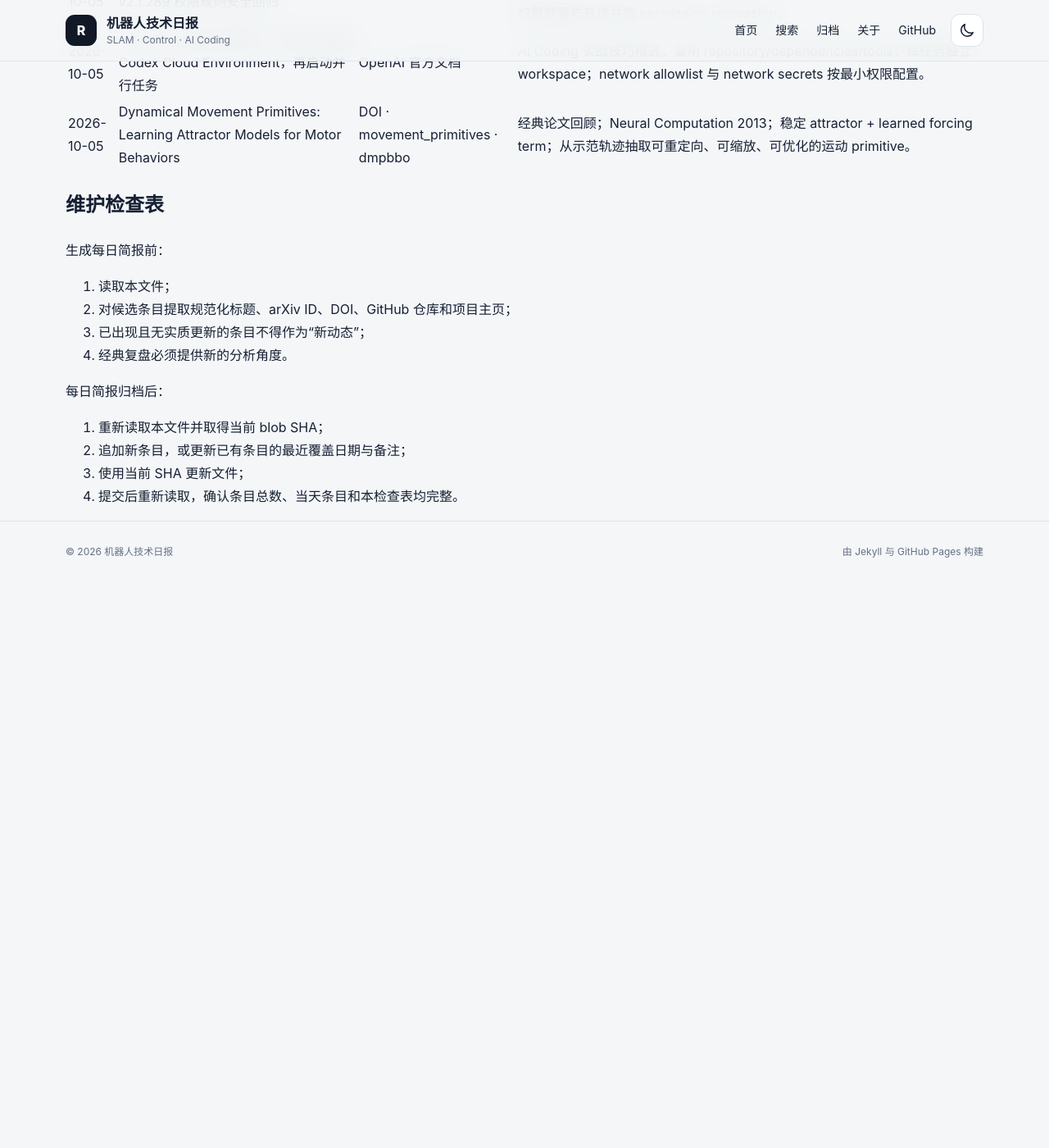
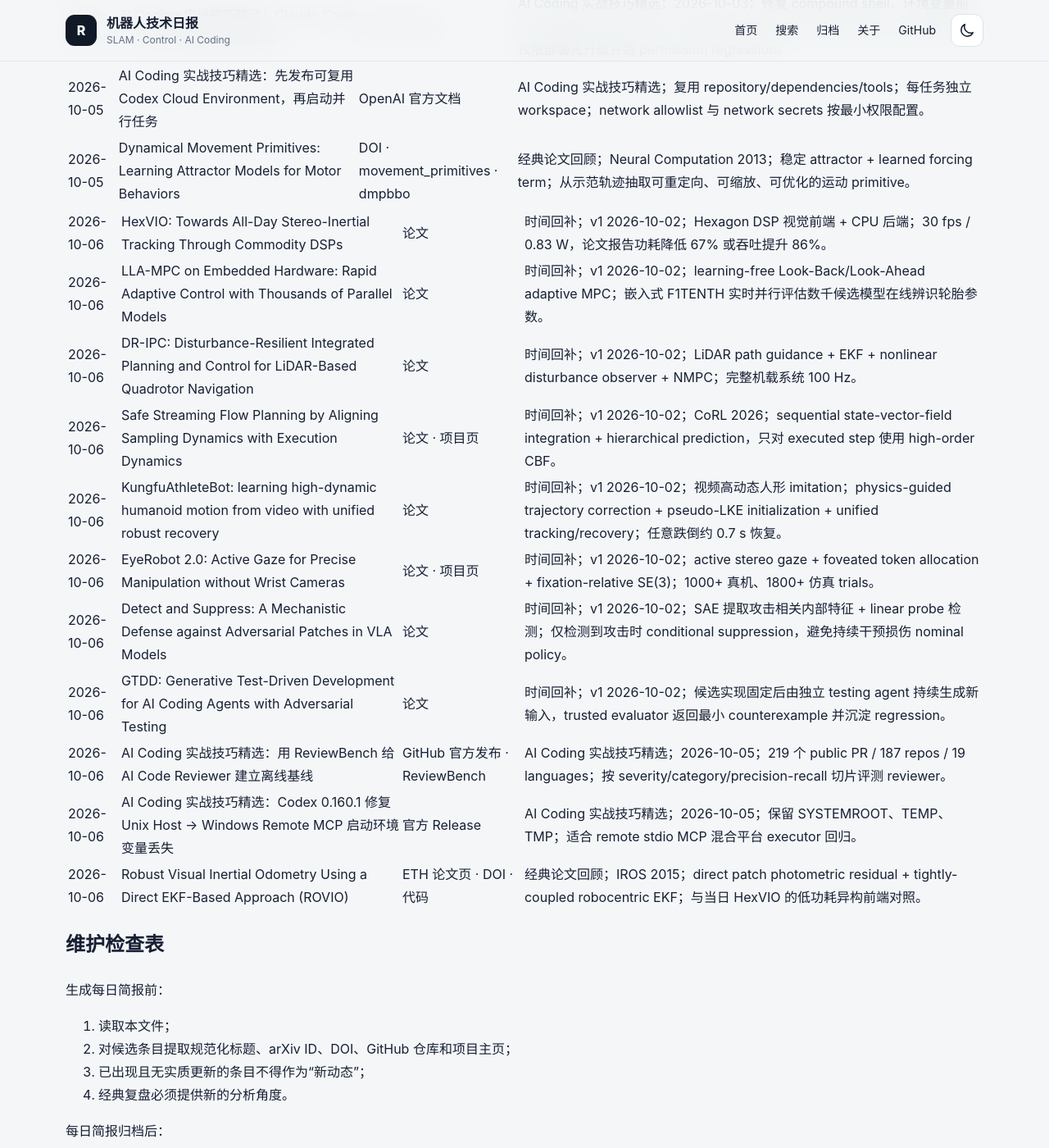
Before and after one commit to helywin/daily, a Jekyll site: the page built from robotics-brief-covered-items.md, in a window 1280 px wide and 1400 px high, scrolled down 60223 px. Shown: the whole window at 82% size. Built offline with Jekyll 4.4.1, drawn with Linux system fonts in a browser that asks for light colours; our own code applies the rules of GitHub Pages for plain Markdown files; before the commit the page ends 60931 px from its top, so only the background shows below that; some of the changed text lies outside the part shown.

Commit message:
docs: update robotics brief coverage index for 2026-10-06

```diff
--- a/robotics-brief-covered-items.md
+++ b/robotics-brief-covered-items.md
@@ -1,6 +1,6 @@
 # 机器人技术简报已覆盖条目索引
 
-> 最后更新：2026-10-05（Asia/Shanghai）
+> 最后更新：2026-10-06（Asia/Shanghai）
 >
 > 用途：每日简报选题前强制查重。本文件保留全部历史条目的最近覆盖日期、规范标题、至少一个可直接访问的原始来源和必要备注。
 >
@@ -129,6 +129,9 @@
 > 2026-10-04 新增 8 条主动态、2 条 AI Coding 实战技巧精选与 1 条经典论文回顾，共 883 条。
 
 > 2026-10-05 新增 8 条主动态、2 条 AI Coding 实战技巧精选与 1 条经典论文回顾，共 894 条。
+
+>
+> 2026-10-06 新增 8 条主动态、2 条 AI Coding 实战技巧精选与 1 条经典论文回顾，共 905 条。
 
 ## 已核验条目
 
@@ -1087,6 +1090,19 @@
 | 2026-10-05 | AI Coding 实战技巧精选：先发布可复用 Codex Cloud Environment，再启动并行任务 | [OpenAI 官方文档](https://learn.chatgpt.com/docs/cloud) | AI Coding 实战技巧精选；复用 repository/dependencies/tools；每任务独立 workspace；network allowlist 与 network secrets 按最小权限配置。 |
 | 2026-10-05 | Dynamical Movement Primitives: Learning Attractor Models for Motor Behaviors | [DOI](https://doi.org/10.1162/NECO_a_00393) · [movement_primitives](https://github.com/dfki-ric/movement_primitives) · [dmpbbo](https://github.com/stulp/dmpbbo) | 经典论文回顾；Neural Computation 2013；稳定 attractor + learned forcing term；从示范轨迹抽取可重定向、可缩放、可优化的运动 primitive。 |
 
+
+| 2026-10-06 | HexVIO: Towards All-Day Stereo-Inertial Tracking Through Commodity DSPs | [论文](https://arxiv.org/abs/2610.03283) | 时间回补；v1 2026-10-02；Hexagon DSP 视觉前端 + CPU 后端；30 fps / 0.83 W，论文报告功耗降低 67% 或吞吐提升 86%。 |
+| 2026-10-06 | LLA-MPC on Embedded Hardware: Rapid Adaptive Control with Thousands of Parallel Models | [论文](https://arxiv.org/abs/2610.03616) | 时间回补；v1 2026-10-02；learning-free Look-Back/Look-Ahead adaptive MPC；嵌入式 F1TENTH 实时并行评估数千候选模型在线辨识轮胎参数。 |
+| 2026-10-06 | DR-IPC: Disturbance-Resilient Integrated Planning and Control for LiDAR-Based Quadrotor Navigation | [论文](https://arxiv.org/abs/2610.03530) | 时间回补；v1 2026-10-02；LiDAR path guidance + EKF + nonlinear disturbance observer + NMPC；完整机载系统 100 Hz。 |
+| 2026-10-06 | Safe Streaming Flow Planning by Aligning Sampling Dynamics with Execution Dynamics | [论文](https://arxiv.org/abs/2610.03132) · [项目页](https://jang-seunghwan.github.io/SafeStreamingFlowPlanning/) | 时间回补；v1 2026-10-02；CoRL 2026；sequential state-vector-field integration + hierarchical prediction，只对 executed step 使用 high-order CBF。 |
+| 2026-10-06 | KungfuAthleteBot: learning high-dynamic humanoid motion from video with unified robust recovery | [论文](https://arxiv.org/abs/2610.03388) | 时间回补；v1 2026-10-02；视频高动态人形 imitation；physics-guided trajectory correction + pseudo-LKE initialization + unified tracking/recovery；任意跌倒约 0.7 s 恢复。 |
+| 2026-10-06 | EyeRobot 2.0: Active Gaze for Precise Manipulation without Wrist Cameras | [论文](https://arxiv.org/abs/2610.03710) · [项目页](https://eyerobot2.github.io/) | 时间回补；v1 2026-10-02；active stereo gaze + foveated token allocation + fixation-relative SE(3)；1000+ 真机、1800+ 仿真 trials。 |
+| 2026-10-06 | Detect and Suppress: A Mechanistic Defense against Adversarial Patches in VLA Models | [论文](https://arxiv.org/abs/2610.03498) | 时间回补；v1 2026-10-02；SAE 提取攻击相关内部特征 + linear probe 检测；仅检测到攻击时 conditional suppression，避免持续干预损伤 nominal policy。 |
+| 2026-10-06 | GTDD: Generative Test-Driven Development for AI Coding Agents with Adversarial Testing | [论文](https://arxiv.org/abs/2610.02952) | 时间回补；v1 2026-10-02；候选实现固定后由独立 testing agent 持续生成新输入，trusted evaluator 返回最小 counterexample 并沉淀 regression。 |
+| 2026-10-06 | AI Coding 实战技巧精选：用 ReviewBench 给 AI Code Reviewer 建立离线基线 | [GitHub 官方发布](https://github.blog/ai-and-ml/github-copilot/reviewbench-an-open-benchmark-for-ai-code-review/) · [ReviewBench](https://review-bench.ai/) | AI Coding 实战技巧精选；2026-10-05；219 个 public PR / 187 repos / 19 languages；按 severity/category/precision-recall 切片评测 reviewer。 |
+| 2026-10-06 | AI Coding 实战技巧精选：Codex 0.160.1 修复 Unix Host → Windows Remote MCP 启动环境变量丢失 | [官方 Release](https://github.com/openai/codex/releases/tag/rust-v0.160.1) | AI Coding 实战技巧精选；2026-10-05；保留 SYSTEMROOT、TEMP、TMP；适合 remote stdio MCP 混合平台 executor 回归。 |
+| 2026-10-06 | Robust Visual Inertial Odometry Using a Direct EKF-Based Approach (ROVIO) | [ETH 论文页](https://www.research-collection.ethz.ch/items/a1771503-a4d3-4641-acfb-f4d1f0ba1ab8) · [DOI](https://doi.org/10.1109/IROS.2015.7353389) · [代码](https://github.com/ethz-asl/rovio) | 经典论文回顾；IROS 2015；direct patch photometric residual + tightly-coupled robocentric EKF；与当日 HexVIO 的低功耗异构前端对照。 |
+
 ## 维护检查表
 
 生成每日简报前：
```
